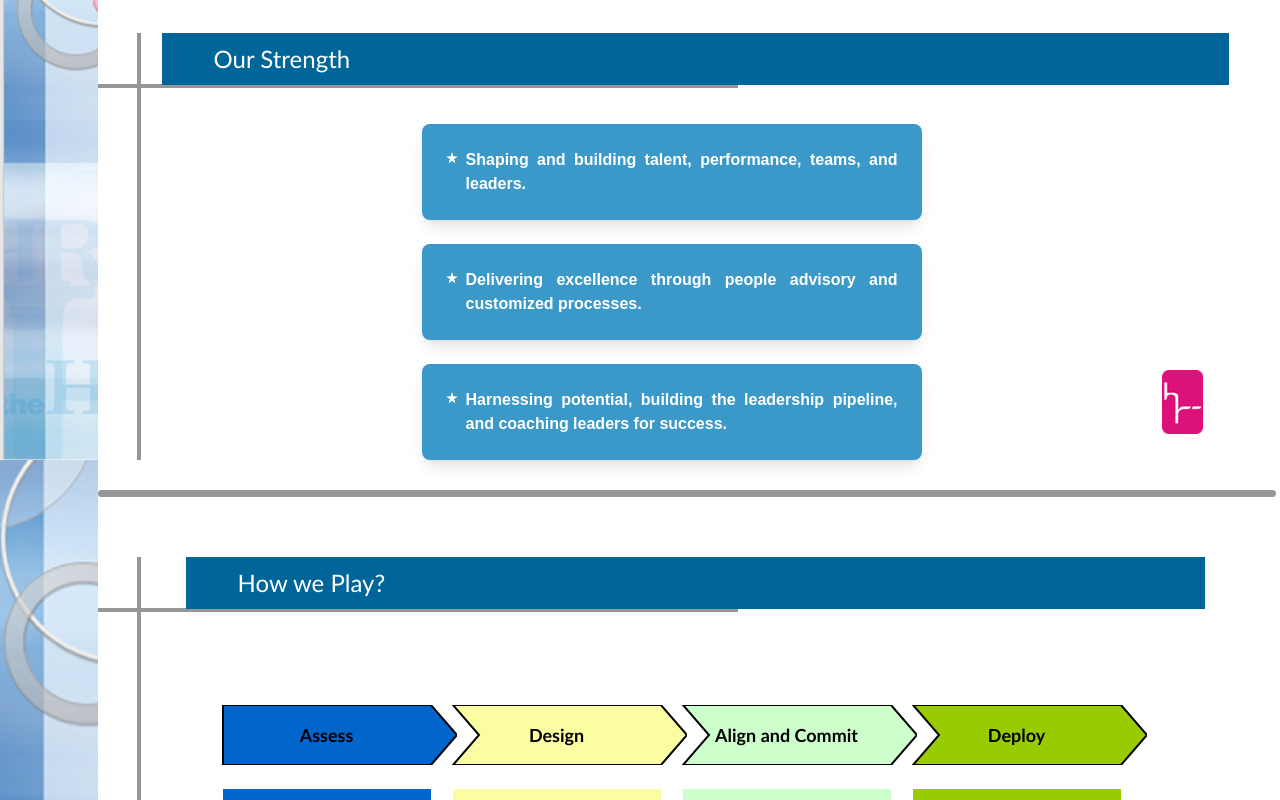
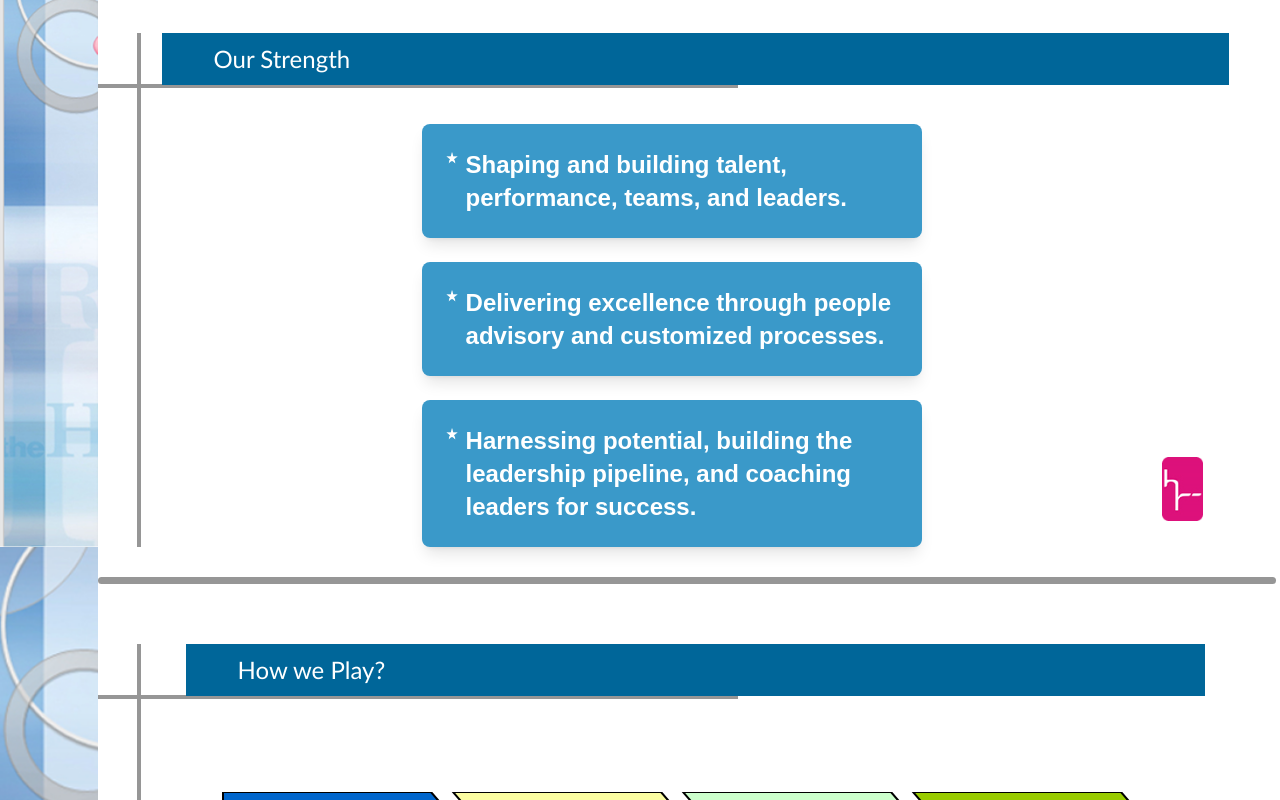
Before and after one commit to AyushSingh-Tomar/HR-responsive, a React (Vite) app: page / in a window 1280 px wide. Shown: the part 820-1620 px from the top of the page. Built offline with nearby package versions, Linux system fonts and the light colour scheme; a web font is replaced by a local one.

Commit message:
buttons fixed

```diff
--- a/src/Components/LeaderShipCoachingAndDevelopment.jsx
+++ b/src/Components/LeaderShipCoachingAndDevelopment.jsx
@@ -98,7 +98,7 @@ const LeaderShipCoachingAndDevelopment = () => {
         </div>
       </div>
 
-      <img src={logo2} className='hidden sm:block absolute bottom-4 right-4 w-12 md:w-[5vw] h-auto' alt='Company Logo' />
+      <img src={logo2} className='hidden sm:block absolute bottom-4 right-4 w-12 md:w-[3.5vw] h-auto' alt='Company Logo' />
     </div>
   );
 };
--- a/src/Components/Services.jsx
+++ b/src/Components/Services.jsx
@@ -47,7 +47,7 @@ const Card = ({ title, description, hideButton }) => (
 const Services = () => {
   return (
     <div
-      className="mt-[2vw] relative flex-col items-center"
+      className="mt-[2vw] mb-[3vw] relative flex-col items-center"
       style={{ fontFamily: "Poppins, sans-serif" }}
     >
       <CommonHeading title="Services Architecture" />
@@ -66,7 +66,7 @@ const Services = () => {
 
       <img
         src={logo2}
-        className="hidden sm:block absolute right-[2vw] bottom-[2vw] h-[5vw] min-h-[40px]"
+        className="hidden sm:block absolute right-[2vw] bottom-[-4vw] h-[5vw] min-h-[40px]"
         alt="Logo"
       />
     </div>
--- a/src/Components/Strength.jsx
+++ b/src/Components/Strength.jsx
@@ -14,13 +14,16 @@ const Strength = () => {
           "Delivering excellence through people advisory and customized processes.",
           "Harnessing potential, building the leadership pipeline, and coaching leaders for success."
         ].map((text, index) => (
-          <div
-            key={index}
-            className="bg-[#3A99C9] w-full md:w-[500px] max-w-[90%] p-4 md:p-6 flex items-start text-justify shadow-lg rounded-lg sm:text-sm sm:h-auto sm:w-full"
-          >
-            <img src={star} alt="Star" className="w-4 h-4 mr-2 mt-1 sm:w-3 sm:h-3" />
-            <p className="text-white font-bold text-lg sm:text-base">{text}</p>
-          </div>
+<div
+  key={index}
+  className="bg-[#3A99C9] w-full md:w-[500px] max-w-[90%] p-4 md:p-6 flex items-start text-left shadow-lg rounded-lg sm:w-full"
+>
+  <img src={star} alt="Star" className="w-4 h-4 mr-2 mt-1 sm:w-3 sm:h-3" />
+  <p className="text-white font-bold text-xl md:text-2xl sm:text-sm md:leading-snug sm:leading-tight sm:tracking-tight md:tracking-normal sm:max-w-full">
+    {text}
+  </p>
+</div>
+
         ))}
 
       </div>
--- a/src/Components/empoweredPerformance.jsx
+++ b/src/Components/empoweredPerformance.jsx
@@ -6,7 +6,7 @@ import logo2 from "../assets/logo2.png";
 const EmpoweredPerformance = () => {
   return (
     <div
-      className="mt-[2vw] relative flex-col items-center"
+      className="mt-[2vw] mb-[3vw] relative flex-col items-center"
       style={{ fontFamily: "Poppins, sans-serif" }}
     >
       <CommonHeading title="Empowered Performance" />
@@ -20,11 +20,11 @@ const EmpoweredPerformance = () => {
       </div>
 
       <div className="w-full flex justify-end pr-[1.5vw] mt-4 relative">
-        <img
-          src={logo2}
-          className="hidden sm:block absolute bottom-0 right-0 h-[5vw] sm:h-[6vw] md:h-[4vw] lg:h-[3.5vw] xl:h-[3vw] 2xl:h-[2.5vw]"
-          alt="Logo"
-        />
+       <img
+               src={logo2}
+               className="hidden sm:block absolute right-[2vw] bottom-[-4vw] h-[5vw] min-h-[40px]"
+               alt="Logo"
+             />
       </div>
     </div>
   );
```
